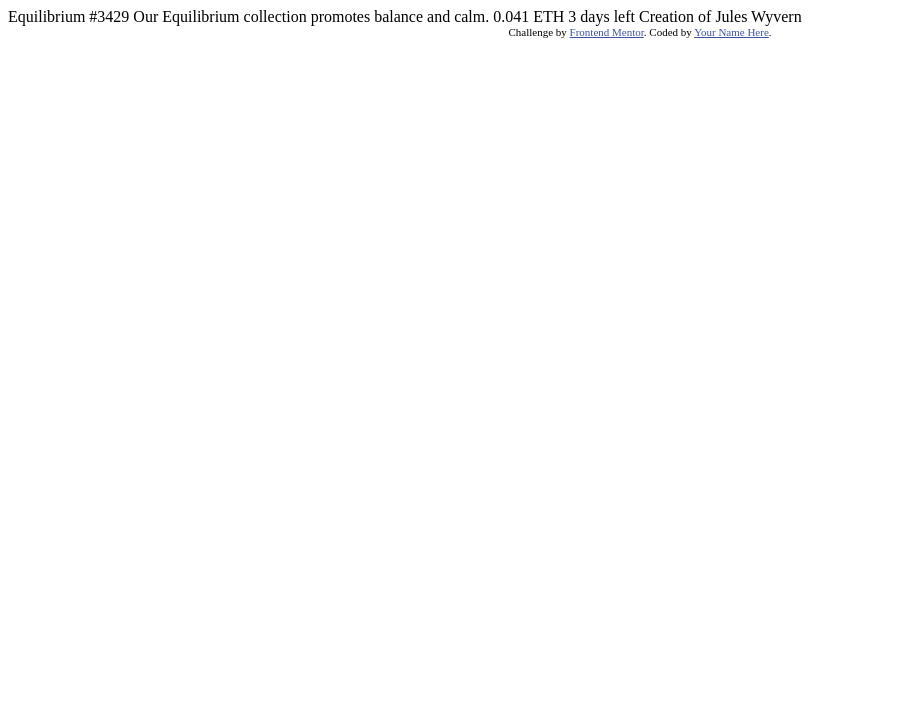
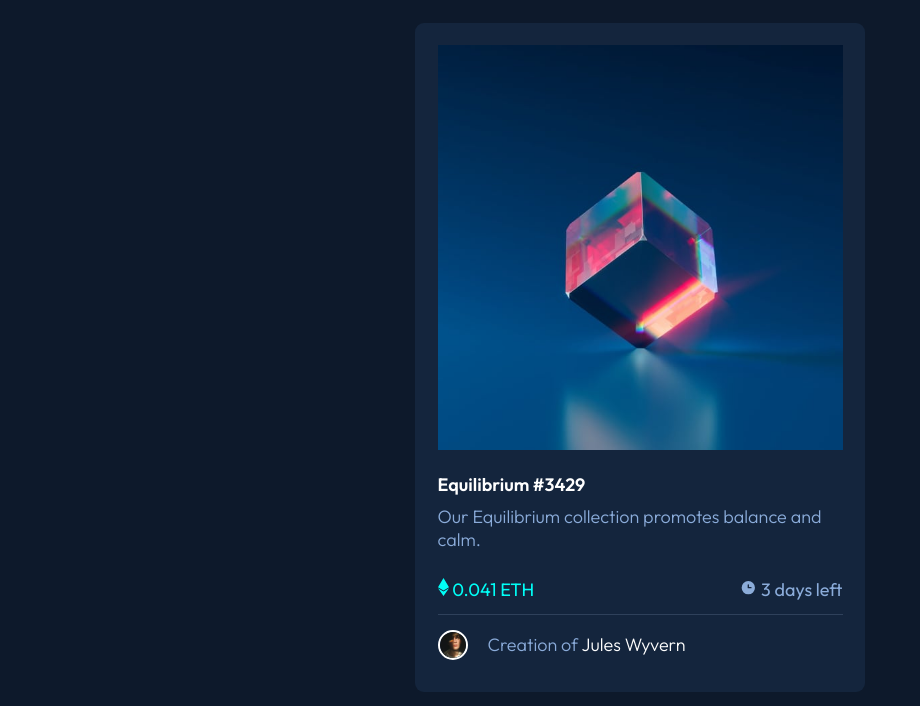
Before and after one commit to BryanTohsaka/nft-frontend-mentor, a plain HTML site: page index.html in a window 1280 px wide. Shown: the top 706 px of the page, without its empty margins (0-920 px from the left). Drawn offline with Linux system fonts and the light colour scheme.

Commit message:
styles added

```diff
--- a/index.html
+++ b/index.html
@@ -1,33 +1,37 @@
 <!DOCTYPE html>
 <html lang="en">
+
 <head>
   <meta charset="UTF-8">
-  <meta name="viewport" content="width=device-width, initial-scale=1.0"> <!-- displays site properly based on user's device -->
+  <meta name="viewport" content="width=device-width, initial-scale=1.0">
+  <link rel="icon" type="image/png" sizes="32x32" href="./images/favicon-32x32.png">
+  <link rel="stylesheet" href="style.css">
+  <title>Frontend Mentor | NFT preview card component</title>
+</head>
 
-  <link rel="icon" type="image/png" sizes="32x32" href="./images/favicon-32x32.png">
+<body>
+  <main class="container">
+    <article class="main-image">
+      <img src="./images/image-equilibrium.jpg" alt="">
+      <div><img src="./images/icon-view.svg" alt=""></div>
+    </article>
+    <article>
+      <h2>Equilibrium #3429</h2>
+      <p>Our Equilibrium collection promotes balance and calm.</p>
+      <ul>
+        <li><img src="./images/icon-ethereum.svg" alt=""> 0.041 ETH</li>
+        <li><img src="./images/icon-clock.svg" alt=""> 3 days left</li>
+      </ul>
+    </article>
+    <article class="profile">
+      <img src="./images/image-avatar.png" alt="">
+      <p>Creation of <span>Jules Wyvern</span></p>
+    </article>
+  </main>
+  <footer class="attribution">
+    Challenge by <a href="https://www.frontendmentor.io?ref=challenge" target="_blank">Frontend Mentor</a>.
+    Coded by <a href="https://bryantohsaka.github.io/">Bryan Tohsaka</a>.
+  </footer>
+</body>
 
-  <title>Frontend Mentor | NFT preview card component</title>
-
-  <!-- Feel free to remove these styles or customise in your own stylesheet 👍 -->
-  <style>
-    .attribution { font-size: 11px; text-align: center; }
-    .attribution a { color: hsl(228, 45%, 44%); }
-  </style>
-</head>
-<body>
-
-  Equilibrium #3429
-
-  Our Equilibrium collection promotes balance and calm.
-
-  0.041 ETH
-  3 days left
-
-  Creation of Jules Wyvern
-
-  <div class="attribution">
-    Challenge by <a href="https://www.frontendmentor.io?ref=challenge" target="_blank">Frontend Mentor</a>.
-    Coded by <a href="#">Your Name Here</a>.
-  </div>
-</body>
 </html>
--- a/style.css
+++ b/style.css
@@ -0,0 +1,131 @@
+@import url('https://fonts.googleapis.com/css2?family=Outfit:wght@300;400;600&display=swap');
+
+:root {
+  --Soft-blue: hsl(215, 51%, 70%);
+  --Cyan: hsl(178, 100%, 50%);
+  --main-bg: hsl(217, 54%, 11%);
+  --card-bg: hsl(216, 50%, 16%);
+  --line: hsl(215, 32%, 27%);
+  --White: hsl(0, 0%, 100%);
+}
+
+* {
+  margin: 0;
+  padding: 0;
+  box-sizing: border-box;
+  font-family: 'Outfit', sans-serif;
+  font-size: 18px;
+}
+
+img {
+  max-width: 100%;
+}
+
+ul {
+  list-style: none;
+}
+
+p {
+  font-weight: 300;
+  font-size: 18px;
+  color: var(--Soft-blue);
+}
+
+body {
+  background-color: var(--main-bg);
+  color: var(--White);
+  padding: 1.25rem;
+}
+
+.container {
+  padding: 1.25rem;
+  background-color: var(--card-bg);
+  border-radius: 0.5rem;
+}
+.container .main-image{
+  position: relative;
+  cursor: pointer;
+}
+.container .main-image div{
+  position: absolute;
+  top: 0;
+  background-color: hsl(178, 100%, 50%, 60%);;
+  width: 100%;
+  height: 99%;
+  z-index: 999;
+  opacity: 0;
+}
+.container .main-image div:hover{
+  opacity: 1;
+  transition: opacity 0.3s ease-in-out;
+}
+.container .main-image div img{
+  position: absolute;
+  left: 50%;
+  top: 50%;
+  transform: translate(-50%, -50%);
+}
+.container h2 {
+  color: var(--White);
+  margin: 1rem 0.5rem 0.5rem 0;
+}
+.container h2:hover{
+  color: var(--Cyan);
+  cursor: pointer;
+}
+
+.container ul {
+  display: flex;
+  align-items: center;
+  justify-content: space-between;
+  padding: 1.5rem 0 .7rem 0;
+  border-bottom: 1px solid var(--line);
+}
+
+.container ul li:first-child {
+  color: var(--Cyan);
+}
+
+.container ul li:last-child {
+  color: var(--Soft-blue);
+}
+
+.profile {
+  margin: 15px 0 10px 0;
+  display: flex;
+  align-items: center;
+}
+
+.profile img {
+  width: 30px;
+  border: 2px solid var(--White);
+  border-radius: 50%;
+  margin-right: 20px;
+}
+
+.profile p span {
+  color: var(--White);
+}
+.profile p span:hover{
+  color: var(--Cyan);
+  cursor: pointer;
+  transition: all 0.3s;
+}
+footer{
+  margin-top: 20px;
+}
+.attribution {
+  font-size: 11px;
+  text-align: center;
+}
+
+.attribution a {
+  color: hsl(228, 45%, 44%);
+}
+@media (min-width: 500px) {
+  .container {
+    width: 450px;
+    margin: 0 auto 1rem;
+  }
+  }
+}
```
